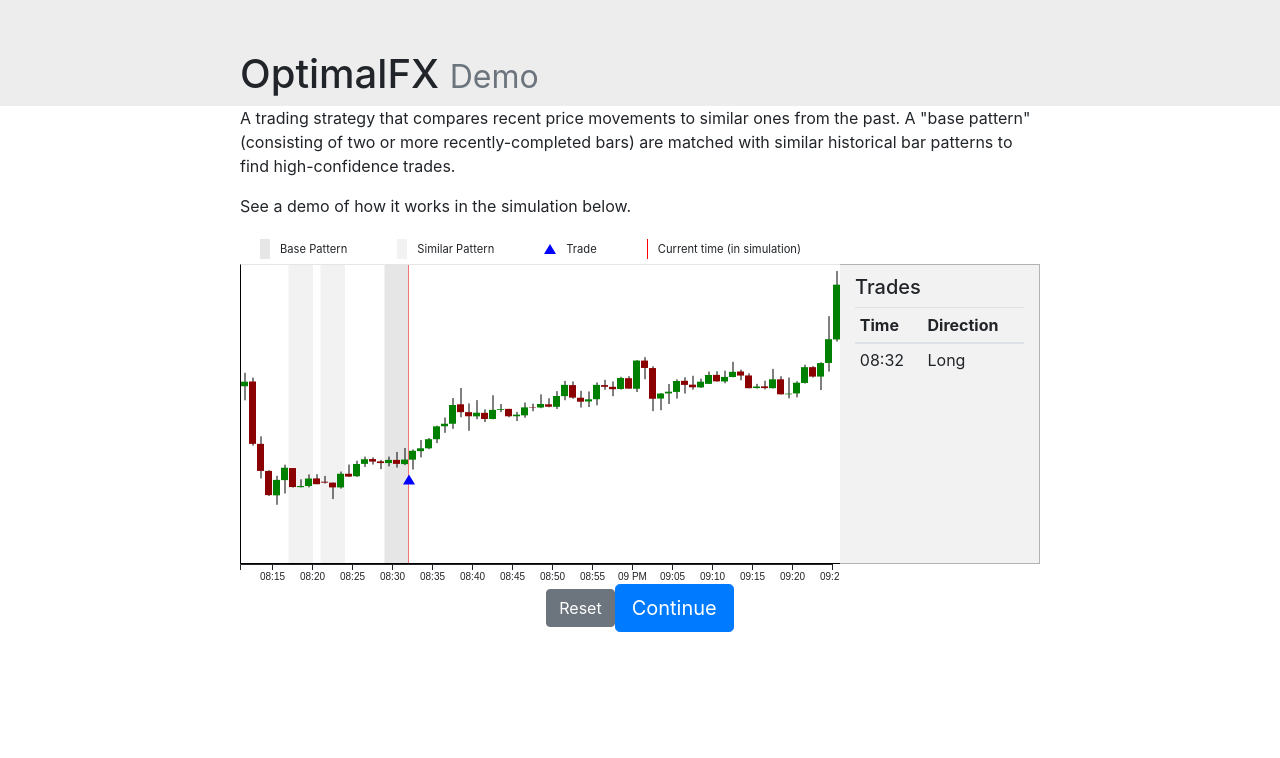
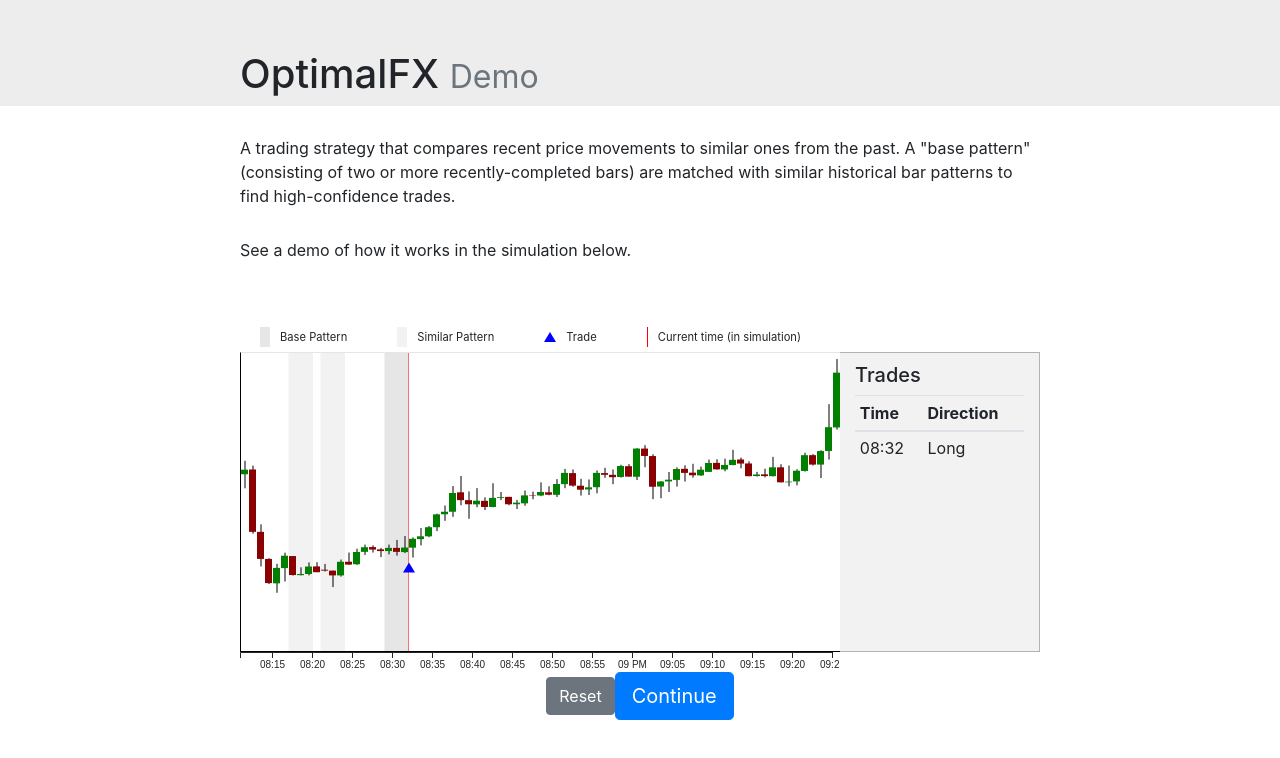
Before and after one commit to dandoozan/optimalfx-demo, a React (Create React App) app: page / in a window 1280 px wide. Shown: the top 758 px of the page. Built offline with nearby package versions, Linux system fonts and the light colour scheme.

Commit message:
Adjust Description styling

```diff
--- a/src/components/App/Description.css
+++ b/src/components/App/Description.css
@@ -1,3 +1,8 @@
 .description {
   grid-area: desc;
+  margin: 30px 0 30px;
 }
+
+.description p {
+  margin-bottom: 30px;
+}
```
